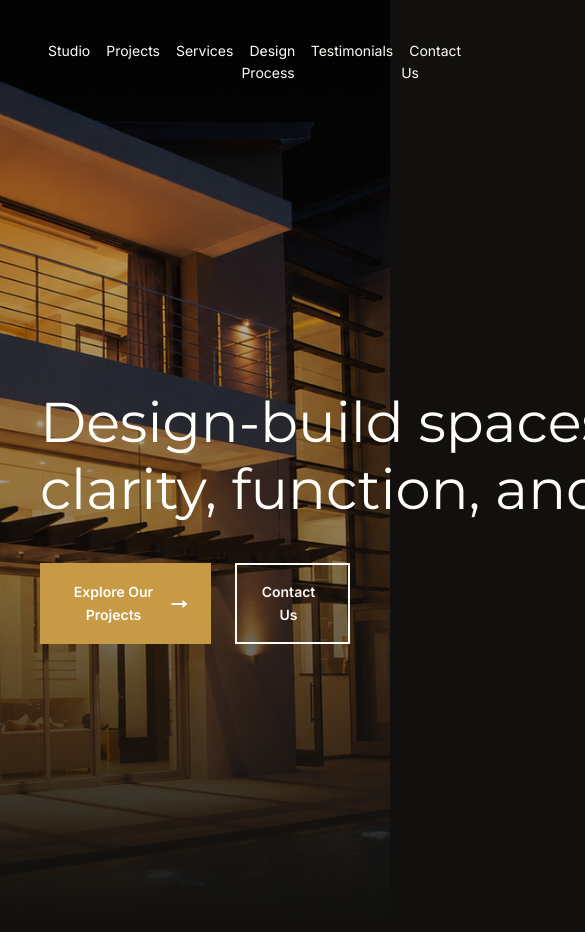
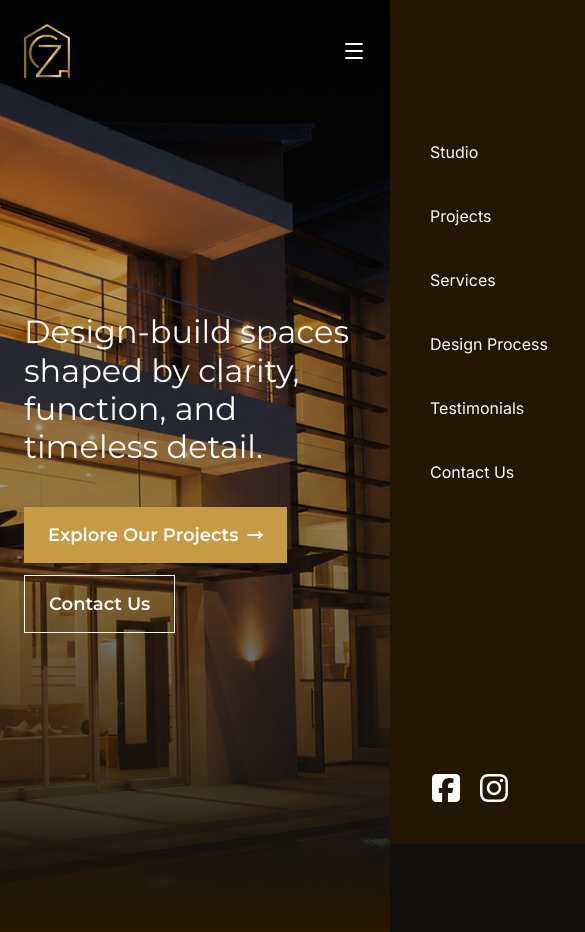
Before and after one commit to jahoneyman/cozar, a Next.js app: page / in a window 390 px wide. Shown: the top 932 px of the page, 585 px wide, since content can reach past the window. Built offline with nearby package versions, Linux system fonts and the light colour scheme.

Commit message:
feat: Added mobile for hero section

```diff
--- a/package.json
+++ b/package.json
@@ -13,7 +13,8 @@
     "lucide-react": "^1.28.0",
     "next": "16.2.12",
     "react": "19.2.4",
-    "react-dom": "19.2.4"
+    "react-dom": "19.2.4",
+    "react-icons": "^5.7.0"
   },
   "devDependencies": {
     "@tailwindcss/postcss": "^4",
--- a/src/components/layout/Header.tsx
+++ b/src/components/layout/Header.tsx
@@ -1,11 +1,24 @@
+"use client";
+
 import Link from "next/link";
 import clsx from "clsx";
 
 import CozarLogo from "@/components/ui/CozarLogo";
+import { Menu, X } from "lucide-react";
+import { useState } from "react";
+import { FaInstagram } from "react-icons/fa";
+import { FaSquareFacebook } from "react-icons/fa6";
+import { IconType } from "react-icons";
+import IconButton from "../ui/IconButton";
 
 interface NavItem {
   text: string;
   href: string;
+}
+
+interface SocMedItems {
+  icon: IconType;
+  url: string;
 }
 
 const navItems: NavItem[] = [
@@ -35,13 +48,35 @@ const navItems: NavItem[] = [
   },
 ];
 
+const socMedIcons: SocMedItems[] = [
+  {
+    icon: FaSquareFacebook,
+    url: "facebook.com",
+  },
+  {
+    icon: FaInstagram,
+    url: "instagram.com",
+  },
+];
+
 const Header = ({ className = "" }: { className?: string }) => {
+  const [isOpen, setIsOpen] = useState(false);
+
+  const handleIsOpen = () => {
+    setIsOpen(!isOpen);
+  };
+
   return (
     <header
       className={clsx("w-full flex justify-between items-center", className)}
     >
       <CozarLogo priority />
       <NavigationItems data={navItems} />
+      <MobileNavigationItems
+        data={navItems}
+        isOpen={isOpen}
+        handleIsOpen={handleIsOpen}
+      />
     </header>
   );
 };
@@ -49,7 +84,7 @@ const Header = ({ className = "" }: { className?: string }) => {
 const NavigationItems = ({ data }: { data: NavItem[] }) => {
   return (
     <nav>
-      <ul className="flex text-body-md">
+      <ul className="hidden lg:flex text-body-md">
         {data.map(({ text, href }) => {
           return (
             <li key={href}>
@@ -67,4 +102,70 @@ const NavigationItems = ({ data }: { data: NavItem[] }) => {
   );
 };
 
+const MobileNavigationItems = ({
+  data,
+  isOpen,
+  handleIsOpen,
+}: {
+  data: NavItem[];
+  isOpen: boolean;
+  handleIsOpen: () => void;
+}) => {
+  return (
+    <>
+      {!isOpen && (
+        <IconButton
+          icon={<Menu />}
+          onClick={handleIsOpen}
+          ariaLabel="Open menu"
+          className="hover:text-primary-400 transition-colors cursor-pointer"
+        />
+      )}
+      <div
+        className={clsx(
+          "flex flex-col fixed inset-y-0 right-0 w-80 bg-primary-1000/80 z-50",
+          "transition-transform duration-300 ease-out",
+          isOpen ? "translate-x-0" : "translate-x-full pointer-events-none",
+        )}
+      >
+        <IconButton
+          icon={<X />}
+          onClick={handleIsOpen}
+          ariaLabel="Close menu"
+          className="self-end p-12 hover:text-primary-400 transition-colors cursor-pointer"
+        />
+        <ul className="flex flex-col">
+          {data.map(({ text, href }) => (
+            <li
+              key={href}
+              className="px-10 py-5 relative overflow-hidden cursor-pointer group
+             before:content-[''] before:absolute before:inset-0
+             before:bg-neutral-white before:origin-left before:scale-x-0
+             before:transition-transform before:duration-300
+             hover:before:scale-x-100"
+            >
+              <Link
+                href={href}
+                className="relative z-10 transition-colors group-hover:text-primary-1000"
+              >
+                {text}
+              </Link>
+            </li>
+          ))}
+        </ul>
+        <ul className="flex p-10 gap-4 mt-auto">
+          {socMedIcons.map(({ icon: Icon, url }) => (
+            <li key={url} className="">
+              <Icon
+                size={32}
+                className="transition-colors cursor-pointer hover:text-primary-400"
+              />
+            </li>
+          ))}
+        </ul>
+      </div>
+    </>
+  );
+};
+
 export default Header;
--- a/src/components/sections/Hero.tsx
+++ b/src/components/sections/Hero.tsx
@@ -6,17 +6,17 @@ import { MoveRight } from "lucide-react";
 
 const Hero = () => {
   return (
-    <section id="hero" className="relative p-10 min-h-svh">
+    <section id="hero" className="relative pt-6 px-6 pb-16 lg:p-10 min-h-svh">
       <HeroBg />
 
       <div className="relative z-10 min-h-svh flex flex-col">
         <Header />
-        <div className="flex-1 flex flex-col justify-center items-start pt-16 gap-10">
-          <h1 className="text-display-sm text-[56px] font-normal font-display w-250">
+        <div className="flex-1 flex flex-col justify-center items-start lg:pt-16 gap-10">
+          <h1 className="text-display-sm font-normal font-display text-[32px] lg:text-[56px] lg:w-250">
             Design-build spaces shaped by clarity, function, and timeless
             detail.
           </h1>
-          <div className="flex gap-6">
+          <div className="flex flex-col items-start lg:flex-row gap-3 lg:gap-6">
             <Button
               label="Explore Our Projects"
               icon={<MoveRight size={16} strokeWidth={3} />}
--- a/src/components/ui/Button.tsx
+++ b/src/components/ui/Button.tsx
@@ -8,6 +8,7 @@ interface ButtonProps {
   disabled?: boolean;
   icon?: ReactNode;
   onClick?: () => void;
+  className?: string;
 }
 
 const Button = ({
@@ -17,6 +18,7 @@ const Button = ({
   disabled = false,
   icon,
   onClick,
+  className,
 }: ButtonProps) => {
   const btnColor = {
     primary: "bg-primary-400 text-neutral-white hover:bg-primary-500",
@@ -33,16 +35,17 @@ const Button = ({
   return (
     <button
       className={clsx(
-        "flex items-center gap-2 px-6 py-4 text-body-md font-semibold transition-colors",
+        "flex items-center gap-2 px-6 py-4 font-display font-semibold text-[18px] leading-6 transition-colors",
         variant === "filled" && btnColor[color],
-        variant === "outlined" && "border-2 " + outlineColor[color],
+        variant === "outlined" && "border " + outlineColor[color],
         disabled &&
           "bg-neutral-light text-neutral-gray cursor-not-allowed pointer-events-none",
+        className,
       )}
       onClick={onClick}
     >
       <span>{label}</span>
-      <span>{icon}</span>
+      {icon && <span>{icon}</span>}
     </button>
   );
 };
--- /dev/null
+++ b/src/components/ui/IconButton.tsx
@@ -0,0 +1,23 @@
+import { ReactNode } from "react";
+
+interface IconButtonProps {
+  icon: ReactNode;
+  onClick?: () => void;
+  ariaLabel?: string;
+  className?: string;
+}
+
+const IconButton = ({
+  icon,
+  onClick,
+  ariaLabel,
+  className,
+}: IconButtonProps) => {
+  return (
+    <button onClick={onClick} aria-label={ariaLabel} className={className}>
+      {icon}
+    </button>
+  );
+};
+
+export default IconButton;
```
Also changed, not shown: 1 other file (tests, documents, lock files or other folders).
